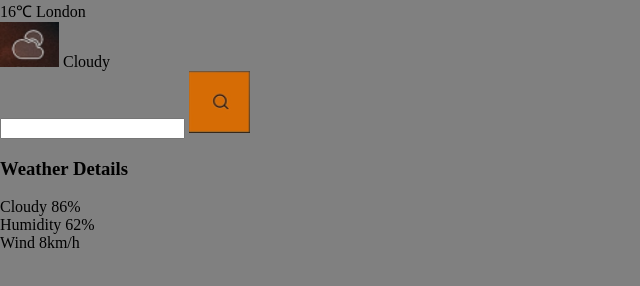
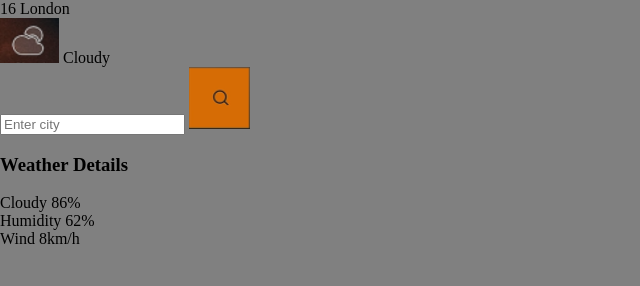
Before and after one commit to CooKingBeast/WebStProjects, a plain HTML site: page Weather/index.html in a window 1280 px wide. Shown: the full height of the page, 0-640 px from the left. Drawn offline with Linux system fonts and the light colour scheme.

Commit message:
fix: PR fixes

```diff
--- a/Weather/index.html
+++ b/Weather/index.html
@@ -7,22 +7,21 @@
 	</head>
 	<body>
 		<div class="wrapper">
-			<main class="main_info">
-				<span class="deegrees">16&#8451</span>
+			<div class="main_info">
+				<span class="deegrees">16</span>
 				<span class="city">London</span>
 				<div class="weather_type">
 					<img src="./assets/cloudyIMG.png" alt="cloudyIMG" />
 					<span>Cloudy</span>
 				</div>
-			</main>
+			</div>
 			<div class="content">
-				<div class="form">
+				<form>
 					<label for="form_input">
-					<input id="form_input" type="text" />
+						<input id="form_input" type="text" placeholder="Enter city" />
 					</label>
 					<img src="./assets/searchIMG.png" alt="searchIMG" />
-				</div>
-
+				</form>
 				<div class="details">
 					<h3>Weather Details</h3>
 					<div class="weather_type_details">
--- a/Weather/style.css
+++ b/Weather/style.css
@@ -5,9 +5,9 @@
 body {
 	margin: 0;
 	padding: 0;
+	background-color: gray;
+	height: 100vh;
 }
 
 .wrapper {
-	background-color: gray;
-	height: 100vh;
 }
```
